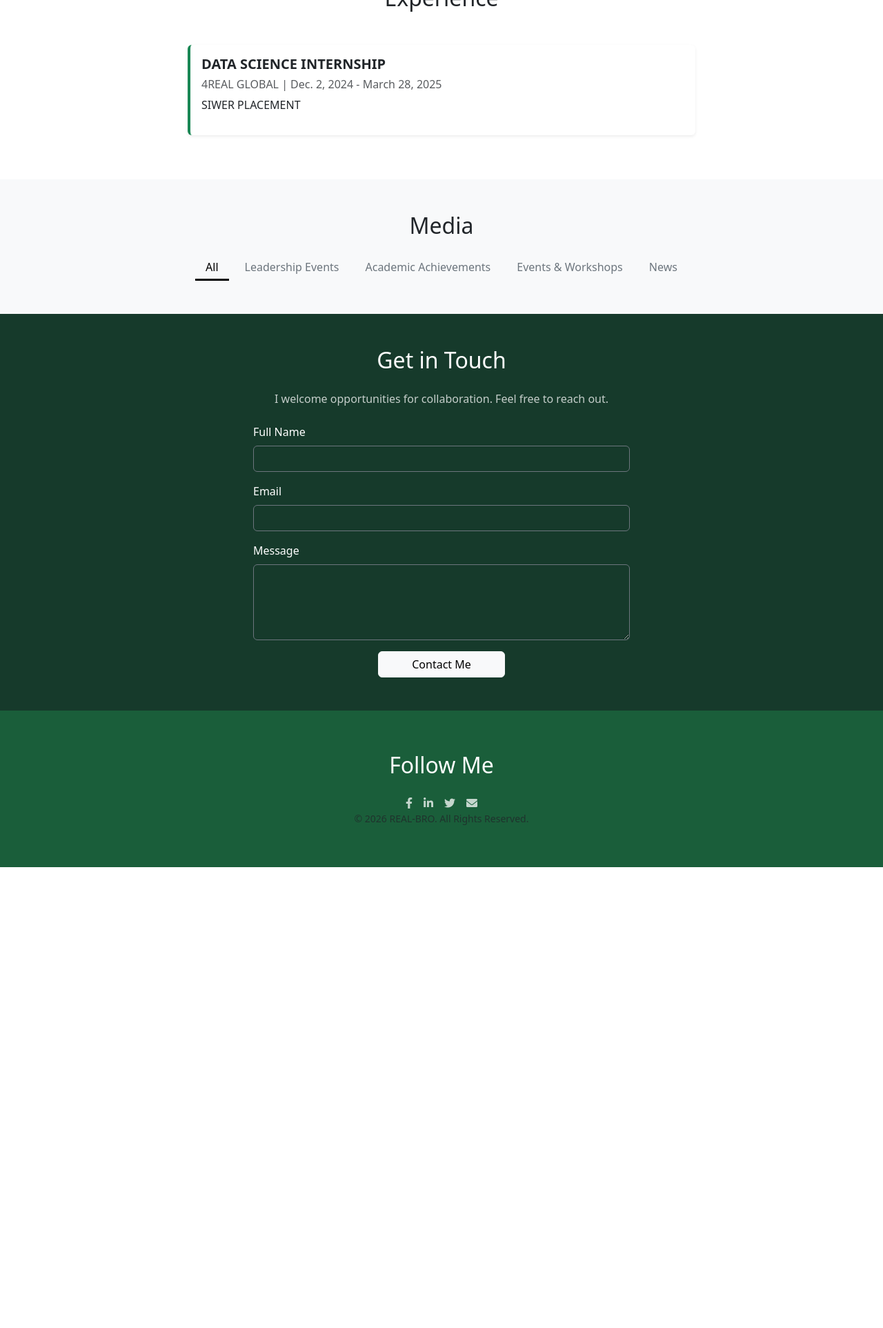
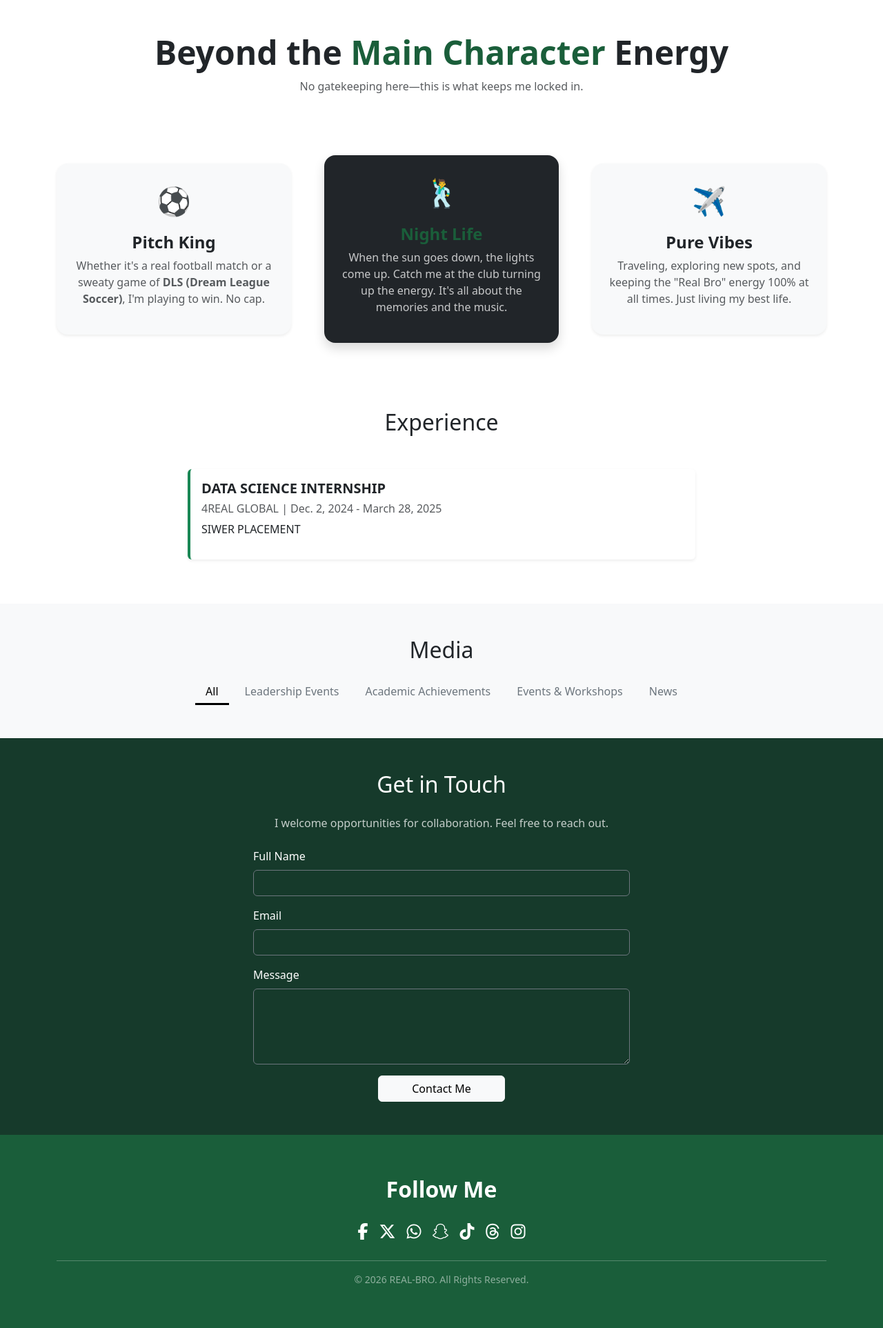
Before and after one commit to aramydcd/olayinka-portfolio, a Django app: page / in a window 1280 px wide. Shown: the part 857-2782 px from the top of the page at 69% size. Before the commit the page ends 2114 px from the top, so only its background shows below. Run offline with Django 5.2, Linux system fonts and the light colour scheme; data comes from the database, SQL or seed files in the repository; both versions use the stored data as it was after the commit; data that the repository does not hold is empty.

Commit message:
Final Editing Done

```diff
--- a/templates/index.html
+++ b/templates/index.html
@@ -1,3 +1,4 @@
+{% load static %}
 <!DOCTYPE html>
 <html lang="en">
 <head>
@@ -6,6 +7,7 @@
     <title>Olayinka Portfolio</title>
     <link href="https://cdn.jsdelivr.net/npm/bootstrap@5.3.0/dist/css/bootstrap.min.css" rel="stylesheet">
     <link rel="stylesheet" href="https://cdnjs.cloudflare.com/ajax/libs/font-awesome/6.0.0/css/all.min.css">
+    <link rel="stylesheet" href="https://cdnjs.cloudflare.com/ajax/libs/font-awesome/6.5.1/css/all.min.css">
 
     <style>
         :root { --primary-green: #1a5e3a; } /* Matching the screenshot's green */
@@ -45,6 +47,53 @@
         .bg-success {
             background-color: #1a5e3a !important;
         }
+
+        /* Ensure the hero takes up exactly 100% of the screen height */
+        .vh-100 {
+            height: 100vh;
+        }
+
+        /* For mobile: if the screen is small, we stack the text and put the image as a background */
+        @media (max-width: 991px) {
+            #about {
+                height: auto;
+                padding-top: 80px;
+                text-align: center;
+            }
+            .col-lg-6.text-start {
+                text-align: center !important;
+            }
+            .d-flex {
+                justify-content: center;
+            }
+        }
+
+        /* The "Pro" clip-path creates that sharp diagonal edge seen in premium templates */
+        .analyst-card {
+            z-index: 5;
+        }
+
+        .z-2 { z-index: 2; }
+
+        .data-bg-pattern {
+            z-index: 0; /* Keeps it in the back */
+        }
+        .z-2 {
+            z-index: 2;
+            position: relative;
+        }
+
+
+        /* Make the cards bounce slightly on hover */
+        .card {
+            transition: all 0.4s cubic-bezier(0.175, 0.885, 0.32, 1.275);
+        }
+        .card:hover {
+            transform: scale(1.05);
+            box-shadow: 0 20px 40px rgba(0,0,0,0.1) !important;
+        }
+
+
     </style>
 </head>
 <body>
@@ -66,69 +115,75 @@
         </div>
     </nav>
 
-    <section id="about" class="hero-section position-relative overflow-hidden bg-white py-5">
+    <section id="about" class="min-vh-100 d-flex align-items-center position-relative bg-white overflow-hidden" style="padding-top: 70px;">
         <div class="data-bg-pattern"></div>
 
-        <div class="container position-relative py-5">
-            <div class="row align-items-center g-5">
-                <div class="col-lg-6 text-start">
-                    <!---
-                    <div class="d-inline-flex align-items-center mb-3 py-2 px-3 bg-light rounded-pill border">
-                        <span class="badge bg-success rounded-circle p-1 me-2"> </span>
-                        <span class="small fw-bold text-secondary">Available for Data Roles</span>
-                    </div>
-                     -->
-                    <h1 class="display-3 fw-bold mb-3 text-dark">
-                        Turning Complex Data into <span class="text-success">Visual Impact</span>.
+        <div class="container-fluid p-0">
+            <div class="row g-0 align-items-center">
+
+                <div class="col-lg-6 p-5 px-md-5 z-2">
+                    <div class="ps-lg-5">
+                        <span class="badge bg-success-subtle text-success px-3 py-2 mb-3 rounded-pill fw-bold">
+                            <i class="fa-solid fa-star me-2"></i> 1 of 1 | The Real Bro
+                        </span>
+                        <h1 class="display-2 fw-bold text-dark mb-4">
+                            Living Life in <span class="text-success">High Definition</span>.
                         </h1>
-                    <p class="lead text-muted mb-4 fs-4">
-                        Computer Science Graduate specializing in <b>Power BI</b> and <b>Business Intelligence</b> for Data Analysis. I build data-driven stories that help stakeholders make faster, smarter decisions.
+                        <p class="lead text-muted mb-5 fs-4" style="max-width: 550px;">
+                            I’m <b>Olayinka Azeez</b>, but the streets call me <b>The Real Bro</b>. Just a vibe-chaser, goal-getter, and the life of the party.
                         </p>
                         <div class="d-flex gap-3">
-                        <a href="#media" class="btn btn-dark btn-lg px-4 rounded-3 shadow-sm">View Dashboards</a>
-                        <a href="#contact" class="btn btn-outline-dark btn-lg px-4 rounded-3">Get in Touch</a>
+                            <a href="#media" class="btn btn-dark btn-lg px-5 rounded-3 shadow">Catch the Vibe</a>
+                            <a href="#contact" class="btn btn-outline-dark btn-lg px-4 rounded-3">Let's Link</a>
+                        </div>
                     </div>
                 </div>
 
-                <div class="col-lg-6">
-                    <div class="card border-0 shadow-lg rounded-4 overflow-hidden analyst-card">
-                        <div class="card-header bg-dark text-white py-3 border-0 d-flex justify-content-between">
-                            <span class="small fw-bold">Live Skills Analysis</span>
-                            <div class="d-flex gap-1">
-                                <div class="bg-danger rounded-circle" style="width:10px; height:10px;"></div>
-                                <div class="bg-warning rounded-circle" style="width:10px; height:10px;"></div>
-                                <div class="bg-success rounded-circle" style="width:10px; height:10px;"></div>
+                <!-- Image Column -->
+                <div class="col-lg-6 position-relative d-none d-lg-block" style="height: calc(100vh - 70px);">
+                    <div class="h-100 w-100 shadow-lg"
+                        style="background: url('olayinka_portfolio\static\images\client-photo.jpeg') center/cover no-repeat;
+                                clip-path: polygon(15% 0%, 100% 0%, 100% 100%, 0% 100%);">
+
+                        <img src="{% static 'images/client-photo.jpeg' %}" alt="Olayinka Portfolio" class="h-100 w-100 object-cover shadow-lg" style="clip-path: polygon(15% 0%, 100% 0%, 100% 100%, 0% 100%);">
+
+                        <div class="h-100 w-100" style="background: linear-gradient(45deg, rgba(26, 94, 58, 0.1), transparent);"></div>
                     </div>
                 </div>
-                        <div class="card-body bg-light p-4">
-                            <div class="mb-4">
-                                <div class="d-flex justify-content-between mb-2">
-                                    <span class="fw-bold text-dark">Power BI & DAX</span>
-                                    <span class="text-success fw-bold">Advanced</span>
-                                </div>
-                                <div class="progress rounded-pill" style="height: 10px;">
-                                    <div class="progress-bar bg-success" style="width: 92%"></div>
+
             </div>
         </div>
-                            <div class="mb-4">
-                                <div class="d-flex justify-content-between mb-2">
-                                    <span class="fw-bold text-dark">SQL & Data Modeling</span>
-                                    <span class="text-success fw-bold">Proficient</span>
+    </section>
+
+    <section id="lifestyle" class="py-5 bg-white">
+        <div class="container">
+            <div class="row align-items-center g-5">
+                <div class="col-lg-12 text-center mb-4">
+                    <h2 class="fw-bold display-5">Beyond the <span class="text-success">Main Character</span> Energy</h2>
+                    <p class="text-muted">No gatekeeping here—this is what keeps me locked in.</p>
                 </div>
-                                <div class="progress rounded-pill" style="height: 10px;">
-                                    <div class="progress-bar bg-success" style="width: 85%"></div>
+
+                <div class="col-md-4">
+                    <div class="card border-0 bg-light p-4 h-100 rounded-4 shadow-sm text-center">
+                        <div class="fs-1 mb-3">⚽</div>
+                        <h4 class="fw-bold">Pitch King</h4>
+                        <p class="text-muted">Whether it's a real football match or a sweaty game of <b>DLS (Dream League Soccer)</b>, I'm playing to win. No cap.</p>
                     </div>
                 </div>
-                            <div class="mb-0">
-                                <div class="d-flex justify-content-between mb-2">
-                                    <span class="fw-bold text-dark">Python for Analysis</span>
-                                    <span class="text-success fw-bold">Intermediate</span>
-                                </div>
-                                <div class="progress rounded-pill" style="height: 10px;">
-                                    <div class="progress-bar bg-success" style="width: 70%"></div>
+
+                <div class="col-md-4">
+                    <div class="card border-0 bg-dark text-white p-4 h-100 rounded-4 shadow text-center">
+                        <div class="fs-1 mb-3">🕺</div>
+                        <h4 class="fw-bold text-success">Night Life</h4>
+                        <p class="opacity-75">When the sun goes down, the lights come up. Catch me at the club turning up the energy. It's all about the memories and the music.</p>
                     </div>
                 </div>
-                        </div>
+
+                <div class="col-md-4">
+                    <div class="card border-0 bg-light p-4 h-100 rounded-4 shadow-sm text-center">
+                        <div class="fs-1 mb-3">✈️</div>
+                        <h4 class="fw-bold">Pure Vibes</h4>
+                        <p class="text-muted">Traveling, exploring new spots, and keeping the "Real Bro" energy 100% at all times. Just living my best life.</p>
                     </div>
                 </div>
             </div>
@@ -208,44 +263,53 @@
 
     <footer class="contact-section">
         <div class="container text-center">
-            <h2>Follow Me</h2>
-            <div class="d-flex justify-content-center gap-3 mt-4">
-                <a href="#" class="text-white opacity-75"><i class="fab fa-facebook-f"></i></a>
-                <a href="#" class="text-white opacity-75"><i class="fab fa-linkedin-in"></i></a>
-                <a href="#" class="text-white opacity-75"><i class="fab fa-twitter"></i></a>
-                <a href="mailto:email@example.com" class="text-white opacity-75"><i class="fas fa-envelope"></i></a>
+            <h2 class="fw-bold">Follow Me</h2>
+            <div class="d-flex justify-content-center gap-3 mt-4 mb-4">
+                <!-- Icons stay the same as your code, but ensured fa-brands is used -->
+                <a href="https://www.facebook.com/share/1H7VTEr7kF/?mibextid=wwXIfr" class="text-white fs-4" target="_blank"><i class="fa-brands fa-facebook-f"></i></a>
+                <a href="https://x.com/iam_yinka1?s=21" class="text-white fs-4" target="_blank"><i class="fa-brands fa-x-twitter"></i></a>
+                <a href="https://wa.me/2347040267886" class="text-white fs-4" target="_blank"><i class="fa-brands fa-whatsapp"></i></a>
+                <a href="https://www.snapchat.com/add/the_realbro11" class="text-white fs-4" target="_blank"><i class="fa-brands fa-snapchat"></i></a>
+                <a href="https://www.tiktok.com/@olayinka_leads" class="text-white fs-4" target="_blank"><i class="fa-brands fa-tiktok"></i></a>
+                <a href="https://www.threads.net/@iam_yinka1" class="text-white fs-4" target="_blank"><i class="fa-brands fa-threads"></i></a>
+                <a href="https://www.instagram.com/olayinka_leads" class="text-white fs-4" target="_blank"><i class="fa-brands fa-instagram"></i></a>
             </div>
-            <div>
-                <p class="small text-muted mb-0">© 2026 REAL-BRO. All Rights Reserved.</p>
+
+            <div class="pt-3 border-top border-white border-opacity-25">
+                <p class="small text-white-50 mb-0">© 2026 REAL-BRO. All Rights Reserved.</p>
             </div>
         </div>
     </footer>
-    <script src="https://cdn.jsdelivr.net/npm/bootstrap@5.3.0/dist/js/bootstrap.bundle.min.js"></script>
+
     <script>
         async function loadMedia(category, element) {
             // UI Toggle
+            if(element) {
                 document.querySelectorAll('.filter-btn').forEach(btn => btn.classList.remove('active'));
                 element.classList.add('active');
+            }
 
-            // API Fetch
+            try {
                 const response = await fetch(`/api/media/?category=${category}`);
                 const data = await response.json();
 
                 const grid = document.getElementById('media-grid');
                 grid.innerHTML = data.map(item => `
                     <div class="col-md-6 col-lg-4">
-                    <div class="card h-100 border-0 shadow-sm">
-                        <img src="${item.image}" class="card-img-top" alt="${item.title}">
+                        <div class="card h-100 border-0 shadow-sm analyst-card">
+                            <img src="${item.image}" class="card-img-top" alt="${item.title}" style="height: 200px; object-fit: cover;">
                             <div class="card-body">
-                            <p class="fw-bold mb-1">${item.title}</p>
+                                <p class="fw-bold mb-1 text-dark">${item.title}</p>
                                 <p class="small text-muted mb-2">${item.caption}</p>
-                            ${item.link ? `<a href="${item.link}" class="small">View more</a>` : ''}
+                                ${item.view_more_link ? `<a href="${item.view_more_link}" class="small text-success fw-bold" target="_blank">View Dashboard</a>` : ''}
                             </div>
                         </div>
                     </div>
                 `).join('');
+            } catch (error) {
+                console.error("Error loading media:", error);
             }
-        // Load default
+        }
         window.onload = () => loadMedia('all', document.querySelector('.filter-btn'));
     </script>
 </body>
```
Also changed, not shown: core/settings.py (line endings or trailing spaces), db.sqlite3, static/images/cl_pics.jpeg (added), static/images/client-photo.jpeg (added). Lines whose indentation alone changed are shown as unchanged.
